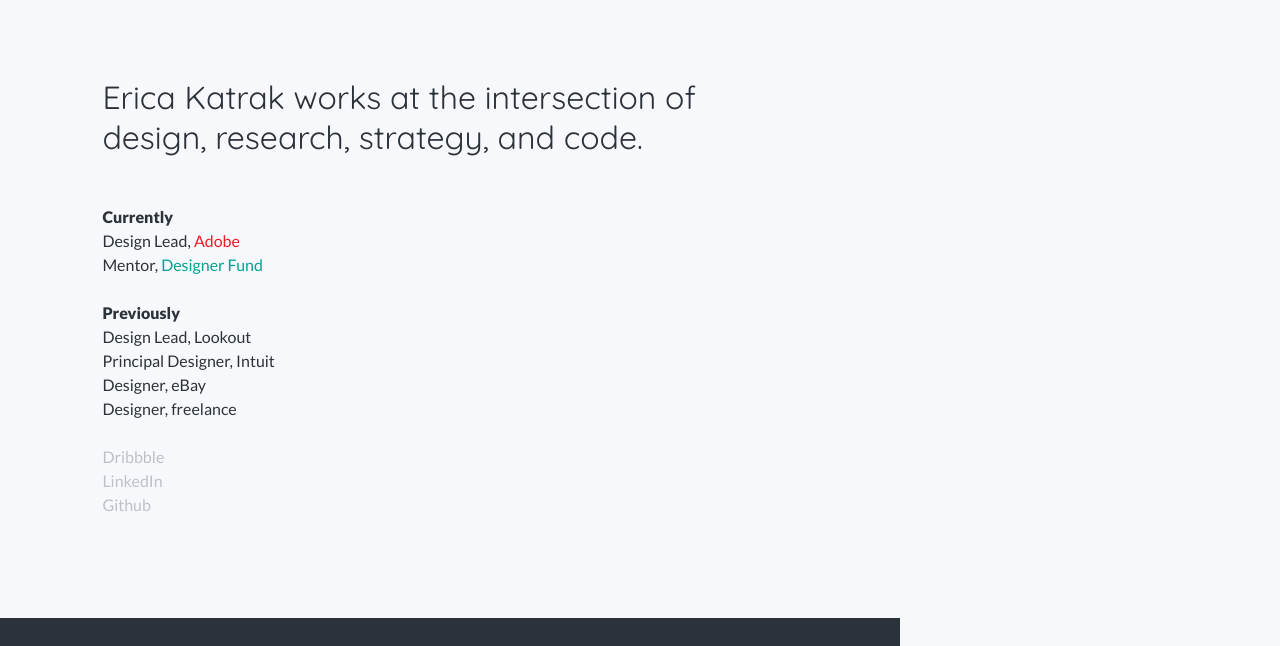
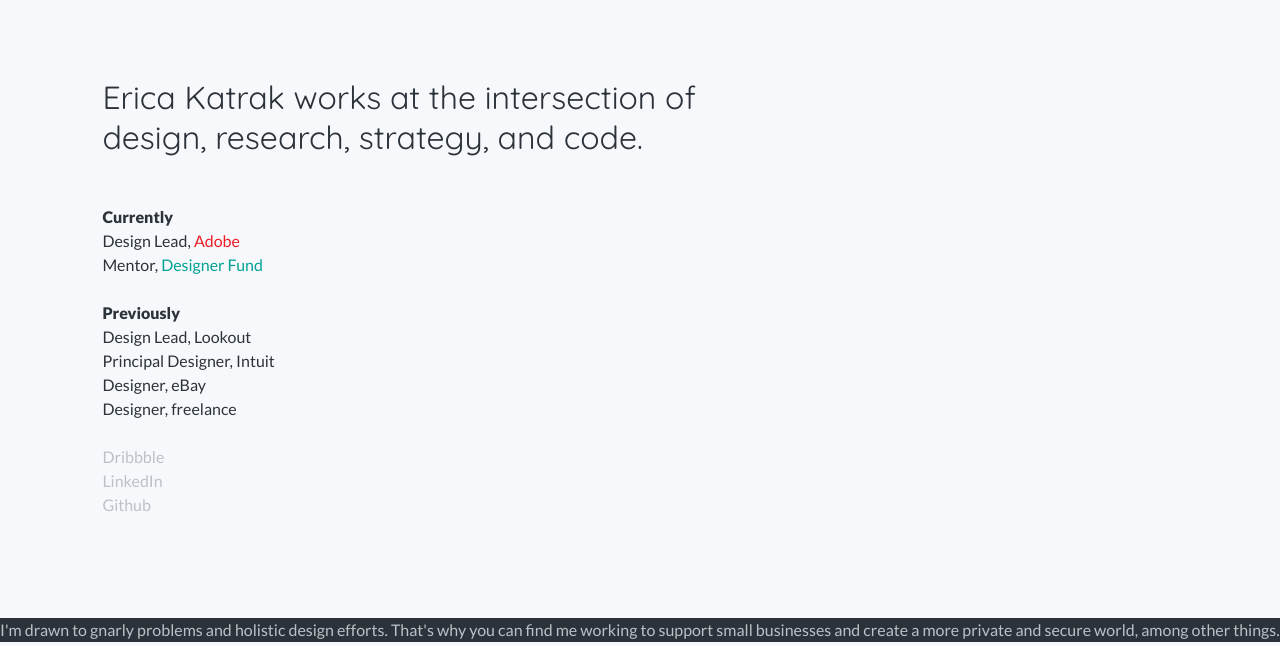
Before and after one commit to ericakatrak/ericakatrak.github.io, a Jekyll site: the page built from index.html, in a window 1280 px wide, cut to the strip 0-646 px from the top of the page. Built offline with Jekyll 4.4.1, drawn with Linux system fonts in a browser that asks for light colours.

Commit message:
adding a summary of work

```diff
--- a/css/style.css
+++ b/css/style.css
@@ -65,7 +65,7 @@
 	clear: both;
 }
 
-section.dk {
+article.dk {
 	background: #2b323a;
 	color: #bbc1c7;
 }
--- a/index.html
+++ b/index.html
@@ -19,8 +19,8 @@
 	<a href="https://www.github.com/ericakatrak" target="_blank">Github</a></p>
 </section>
 
-<section class="dk">
-
-</section>
+<article class="dk">
+	<p>I'm drawn to gnarly problems and holistic design efforts. That's why you can find me working to support small businesses and create a more private and secure world, among other things.</p>
+</article>
 
 {% include portfolio_grid.html %}
```
